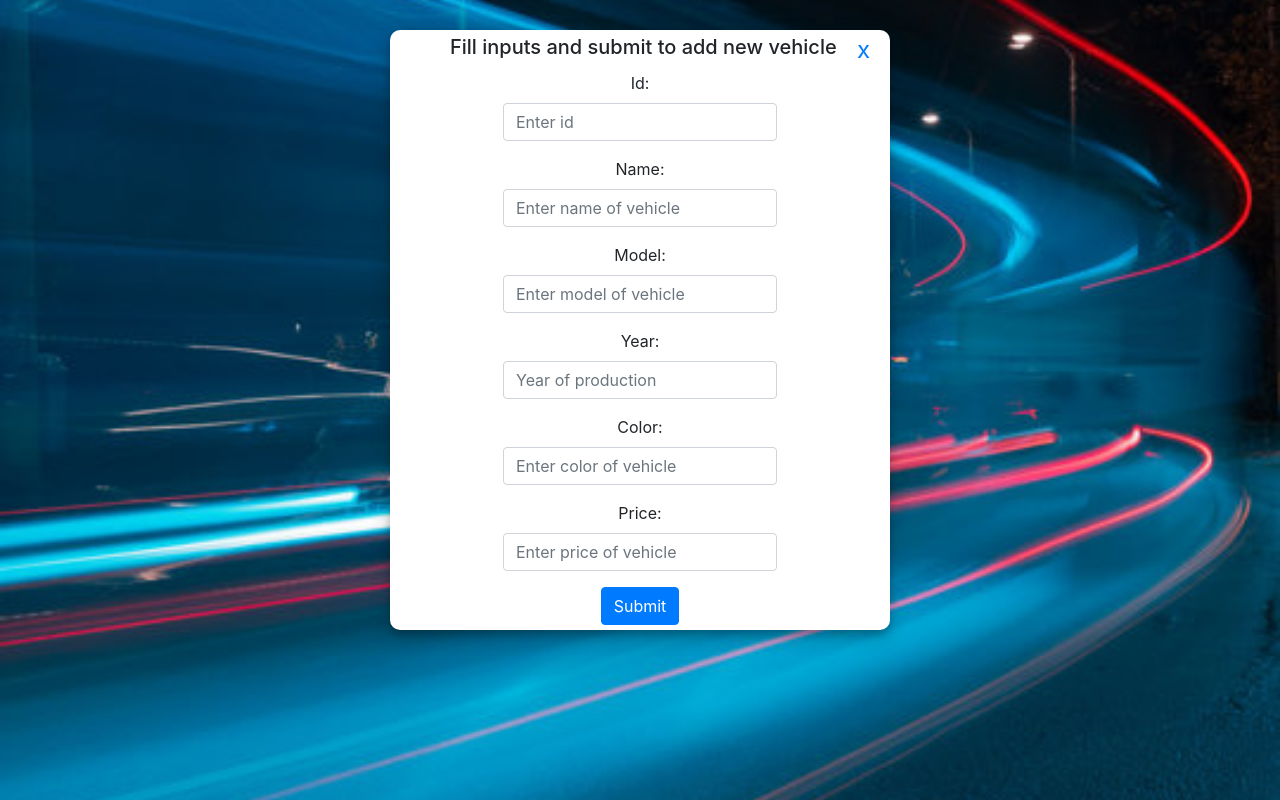
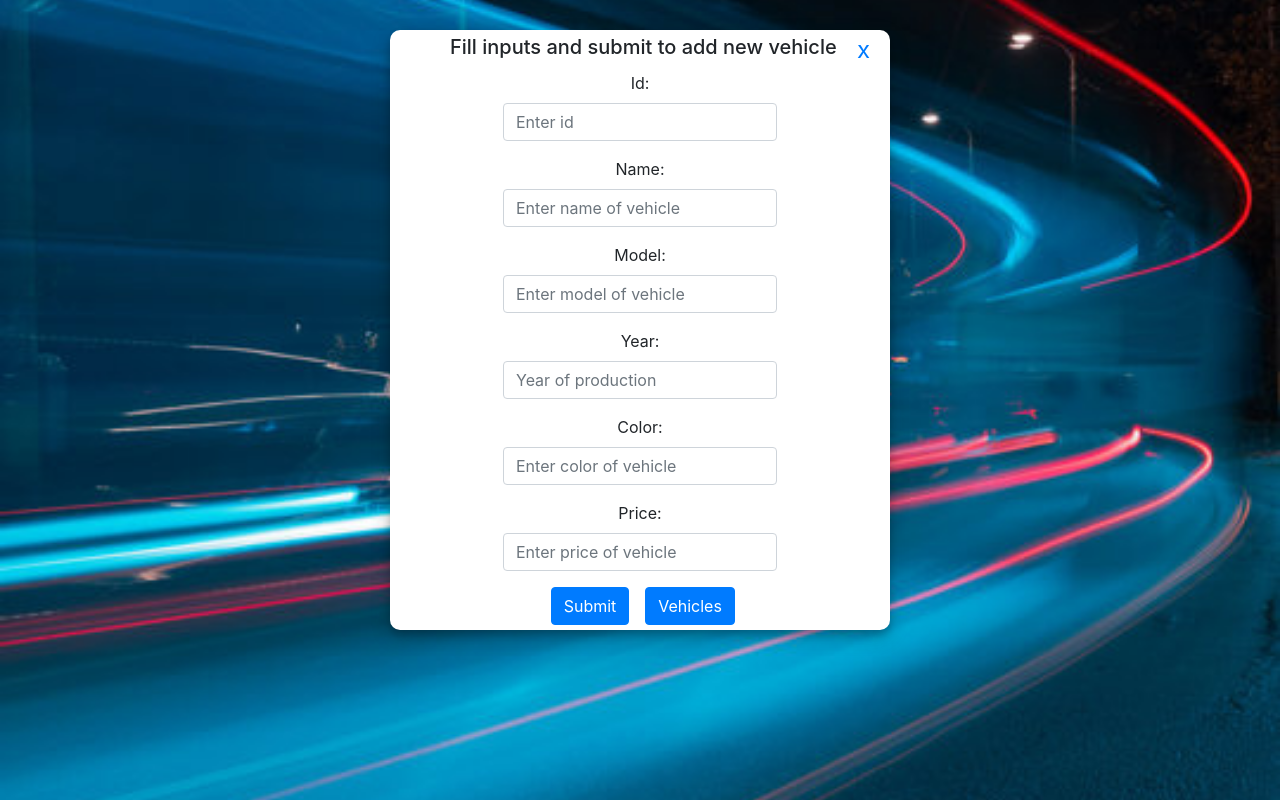
Before and after one commit to kamilbochno/AutoMotiveInspectionTool, a React (Create React App) app: page /Addvehicle in a window 1280 px wide. Built offline with nearby package versions, Linux system fonts and the light colour scheme.

Commit message:
Add vehicles button to form

```diff
--- a/src/Components/Vehicles/Vehicles.css
+++ b/src/Components/Vehicles/Vehicles.css
@@ -1,3 +1,6 @@
+
+
+
 .vehicle-list {
     margin: 30px auto;
     width: 500px;
--- a/src/Components/Vehicles/Vehicles.js
+++ b/src/Components/Vehicles/Vehicles.js
@@ -1,6 +1,6 @@
 import React, { Component } from 'react'
 import VehicleForm from '../Vehiclesform/VehicleForm';
-
+import { Router, Switch, Route } from 'react-router-dom';
 import { Table, Button } from 'react-bootstrap';
 import styles from './Vehicles.css';
 class VehicleList extends Component {
@@ -18,8 +18,13 @@ class VehicleList extends Component {
     handleEdit = (index) => {
         this.setState({
             currentIndex: index
+
         })
+
+
     }
+
+
 
     handleDelete = (index) => {
         let list = this.returnList()
@@ -40,10 +45,15 @@ class VehicleList extends Component {
 
 
     render() {
+
+
+
         return (
 
 
+
          <div className="vehicle-list">
+         <span className="close-btn"><a href="/">x</a></span>
              <h3>List of vehicles</h3>
                         {this.state.list.map((item, index) => {
                             return <Table responsive striped bordered hover horizontal key={index}>
@@ -68,6 +78,7 @@ class VehicleList extends Component {
                                     </tr>
                                 </tbody>
                                 <th><Button onClick={() => this.handleEdit(index)}>Edit</Button></th>
+
                                 <th><Button onClick={() => this.handleDelete(index)}>Delete</Button></th>
 
 
@@ -75,7 +86,7 @@ class VehicleList extends Component {
 
                         })}
 
-                </div>
+                    </div>
 
 
         )
--- a/src/Components/Vehiclesform/VehicleForm.css
+++ b/src/Components/Vehiclesform/VehicleForm.css
@@ -48,3 +48,11 @@
     color: #fff;
     cursor: pointer;
 }
+
+.submit-btn {
+    margin-left: -100px;
+}
+.vehicles-btn {
+    margin-top: -38px;
+    margin-left: 100px;
+}
--- a/src/Components/Vehiclesform/VehicleForm.js
+++ b/src/Components/Vehiclesform/VehicleForm.js
@@ -1,6 +1,6 @@
 import React, { Component } from 'react';
 import { Form, Button } from 'react-bootstrap';
-
+import { Link } from 'react-router-dom';
 
 import styles from './VehicleForm.css';
 
@@ -41,7 +41,10 @@ class VehicleForm extends Component {
         e.preventDefault()
         this.props.onAddOrEdit(this.state)
 
+
     }
+
+
 
     render() {
         return (
@@ -116,9 +119,16 @@ class VehicleForm extends Component {
                         onChange={this.handleInputChange}
                     />
                 </Form.Group>
+
+
                 <Button color="primary" className="submit-btn" type="submit">
-                    Submit
+                     Submit
                 </Button>
+                <Button href="/vehicles" color="primary" className="vehicles-btn">
+                     Vehicles
+                </Button>
+
+
                 </div>
 
 
```
